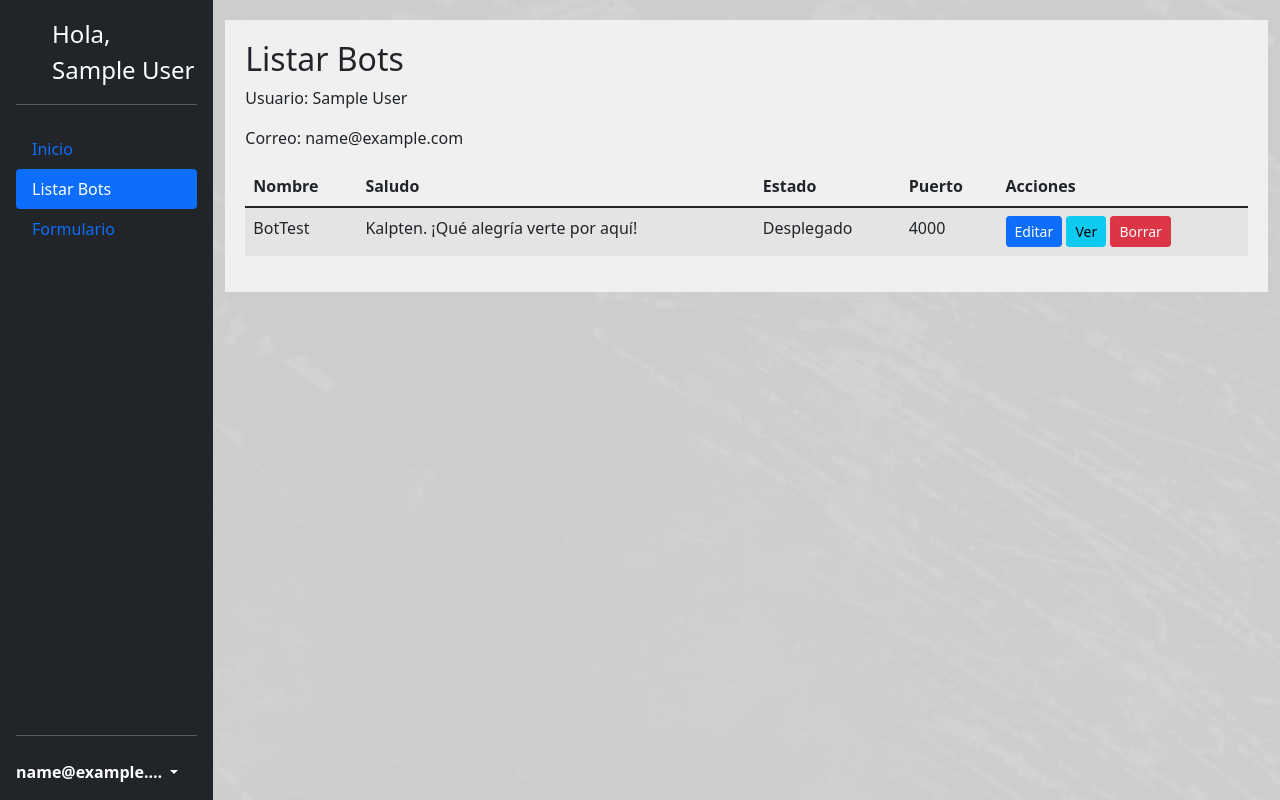
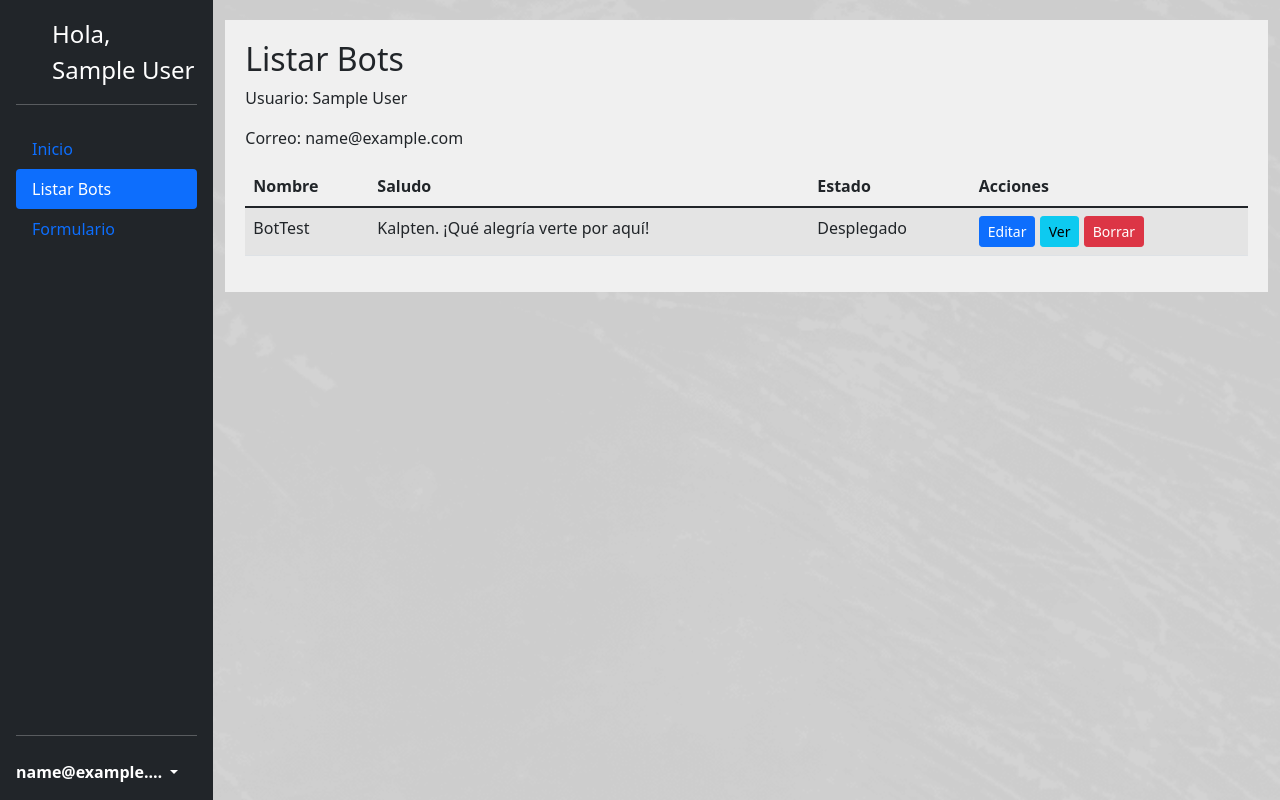
Before and after one commit to ProjectsGeneral/CreadorChatbot, a Flask app: page /listar-bots in a window 1280 px wide. Run offline with Flask 3, Linux system fonts and the light colour scheme; the visitor is signed in with stand-in values (Sample User, id 1); data comes from the database, SQL or seed files in the repository; parts of the project's set-up code (start-up, migrations or seed data) failed here and were passed over; some libraries are stand-ins or nearby versions.

Commit message:
chatbot_generar

```diff
--- a/Interfaz/app/templates/views/listar-bots.html
+++ b/Interfaz/app/templates/views/listar-bots.html
@@ -33,7 +33,7 @@
                 <th scope="col">Nombre</th>
                 <th scope="col">Saludo</th>
                 <th scope="col">Estado</th>
-                <th scope="col">Puerto</th>
+
                 <th scope="col">Acciones</th>
               </tr>
             </thead>
@@ -43,7 +43,7 @@
                 <td>{{ bot[2] }}</td>
                 <td>{{ bot[3] }}</td>
                 <td>Desplegado</td>
-                <td>{{ bot[5] }}</td>
+
                 <td>
                   <a href="{{ url_for('editar_bot', bot_id=bot[0]) }}" class="btn btn-primary btn-sm mr-1">Editar</a>
                   <a href="{{ url_for('ver_bot', bot_id=bot[0]) }}" class="btn btn-info btn-sm mr-1">Ver</a>
```
